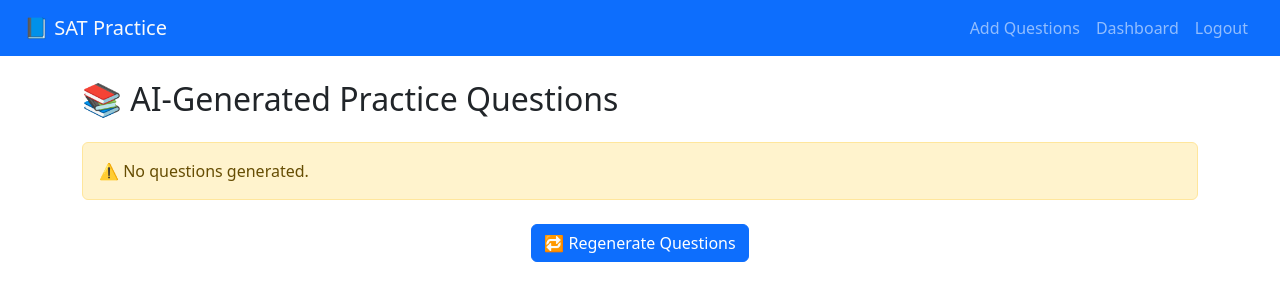
After one commit to youyhui/sataiproto, a Flask app: page /ai_practice_ui in a window 1280 px wide. The commit adds this page. Shown: the top 301 px of the page. Run offline with Flask 3, Linux system fonts and the light colour scheme; the visitor is signed in with stand-in values (Sample User, id 1); some libraries are stand-ins or nearby versions.

Commit message:
added with css

```diff
--- a/ai.py
+++ b/ai.py
@@ -51,7 +51,8 @@ def parse_mcqs(text):
             mcqs.append({
                 "questionText": q_text,
                 "options": options,
-                "correctAnswer": correct+
+                "correctAnswer": correct,
+                "explanation": "Click to reveal explanation..."
             })
         except Exception as e:
             print("Parsing error:", e)
--- a/app.py
+++ b/app.py
@@ -130,6 +130,12 @@ def analyze_weak_topics(user_id):
     """, user_id)
     return [r['category'] for r in rows if r['wrong']]
 
+@app.route('/ai_practice_ui')
+def ai_practice_ui():
+    if "userId" not in session:
+        return redirect(url_for("login"))
+    return render_template("ai_practice.html")
+
 @app.route('/ai_practice', methods=['POST'])
 def ai_practice():
     uid = session.get('userId')
@@ -140,4 +146,63 @@ def ai_practice():
     return jsonify({'status':'success','questions': qs})
 
 if __name__ == '__main__':
-    app.run(debug=True)
+    app.run(debug=True)# --- FILE: ai.py ---
+
+import openai
+import os
+from dotenv import load_dotenv
+
+load_dotenv()
+openai.api_key = os.getenv("OPENAI_API_KEY")
+
+def generate_mcqs_by_topics(topics, num_questions=5):
+    prompt = f"""
+You are a SAT MCQ generator. Generate {num_questions} SAT-style multiple-choice questions in the following categories: {', '.join(topics)}.
+
+Format strictly like this (no extra commentary):
+Question: <question text>
+A. <option A>
+B. <option B>
+C. <option C>
+D. <option D>
+Correct Answer: <A/B/C/D>
+
+One blank line between questions.
+"""
+    try:
+        response = openai.ChatCompletion.create(
+            model="gpt-3.5-turbo",
+            messages=[{"role": "user", "content": prompt}]
+        )
+        return parse_mcqs(response.choices[0].message.content)
+    except Exception as e:
+        print("OpenAI error:", e)
+        return []
+
+def parse_mcqs(text):
+    mcqs = []
+    questions = text.strip().split("\n\n")
+    for q in questions:
+        lines = q.strip().split("\n")
+        if len(lines) < 6:
+            continue
+        try:
+            q_text = lines[0].replace("Question:", "").strip()
+            options = {
+                lines[1][0]: lines[1][3:].strip(),
+                lines[2][0]: lines[2][3:].strip(),
+                lines[3][0]: lines[3][3:].strip(),
+                lines[4][0]: lines[4][3:].strip(),
+            }
+            correct = lines[5].replace("Correct Answer:", "").strip().upper()
+
+            mcqs.append({
+                "questionText": q_text,
+                "options": options,
+                "correctAnswer": correct,
+                "explanation": "Generated using AI based on topic analysis."
+            })
+        except Exception as e:
+            print("Parsing error:", e)
+            continue
+    return mcqs
--- /dev/null
+++ b/templates/ai_practice.html
@@ -0,0 +1,33 @@
+{% extends 'layout.html' %}
+{% block title %}AI Practice{% endblock %}
+{% block content %}
+
+<h2 class="mb-4">📚 AI-Generated Practice Questions</h2>
+
+{% if questions %}
+  {% for q in questions %}
+    <div class="card mb-4 shadow-sm">
+      <div class="card-body">
+        <h5 class="card-title">Q{{ loop.index }}. {{ q.questionText }}</h5>
+        <ul class="list-group list-group-flush mt-3">
+          {% for key, val in q.options.items() %}
+          <li class="list-group-item">{{ key }}. {{ val }}</li>
+          {% endfor %}
+        </ul>
+        <div class="mt-3">
+          <span class="badge bg-success">Correct: {{ q.correctAnswer }}</span>
+        </div>
+      </div>
+    </div>
+  {% endfor %}
+{% else %}
+  <div class="alert alert-warning">⚠️ No questions generated.</div>
+{% endif %}
+
+<div class="text-center mt-4">
+  <form method="post">
+    <button class="btn btn-primary">🔁 Regenerate Questions</button>
+  </form>
+</div>
+
+{% endblock %}
--- a/templates/layout.html
+++ b/templates/layout.html
@@ -4,27 +4,33 @@
   <meta charset="UTF-8" />
   <meta name="viewport" content="width=device-width, initial-scale=1.0" />
   <title>{% block title %}AI Practice Quiz{% endblock %}</title>
+
+  <!-- Bootstrap & KaTeX -->
+  <link href="https://cdn.jsdelivr.net/npm/bootstrap@5.3.0/dist/css/bootstrap.min.css" rel="stylesheet" />
+  <link rel="stylesheet" href="https://cdn.jsdelivr.net/npm/katex@0.16.9/dist/katex.min.css" />
+  <script defer src="https://cdn.jsdelivr.net/npm/katex@0.16.9/dist/katex.min.js"></script>
+  <script defer src="https://cdn.jsdelivr.net/npm/katex@0.16.9/dist/contrib/auto-render.min.js"
+    onload="renderMathInElement(document.body, { delimiters: [{left: '\\(', right: '\\)', display: false}, {left: '\\[', right: '\\]', display: true}] });">
+  </script>
+
   <link rel="stylesheet" href="{{ url_for('static', filename='css/questions.css') }}" />
   <script defer src="{{ url_for('static', filename='js/questions.js') }}"></script>
-    <link rel="stylesheet" href="https://cdn.jsdelivr.net/npm/katex@0.16.9/dist/katex.min.css" />
-    <script defer src="https://cdn.jsdelivr.net/npm/katex@0.16.9/dist/katex.min.js"></script>
-    <script
-        defer
-        src="https://cdn.jsdelivr.net/npm/katex@0.16.9/dist/contrib/auto-render.min.js"
-        onload="renderMathInElement(document.body, { delimiters: [{left: '\\(', right: '\\)', display: false}, {left: '\\[', right: '\\]', display: true}] });"
-    ></script>
 </head>
 <body>
-    <header>
-        <h1>AI Practice Quiz</h1>
-        <nav>
-            <a href="{{ url_for('index') }}">Home</a>
-            <a href="{{ url_for('questions_page') }}">Add Questions</a>
-            {% if session.userId %}<a href="{{ url_for('dashboard') }}">Dashboard</a>
-            <a href="{{ url_for('logout') }}">Logout</a>{% endif %}
+  <nav class="navbar navbar-expand-lg navbar-dark bg-primary px-4">
+    <a class="navbar-brand text-light" href="{{ url_for('index') }}">📘 SAT Practice</a>
+    <div class="collapse navbar-collapse">
+      <ul class="navbar-nav ms-auto">
+        <li class="nav-item"><a class="nav-link" href="{{ url_for('questions_page') }}">Add Questions</a></li>
+        {% if session.userId %}
+        <li class="nav-item"><a class="nav-link" href="{{ url_for('dashboard') }}">Dashboard</a></li>
+        <li class="nav-item"><a class="nav-link" href="{{ url_for('logout') }}">Logout</a></li>
+        {% endif %}
+      </ul>
+    </div>
   </nav>
-    </header>
-    <main>
+
+  <main class="container py-4">
     {% block content %}{% endblock %}
   </main>
 </body>
```
Also changed, not shown: static/questions.css (+18 -0 lines), templates/final_score.html (+4 -5 lines), templates/index.html (+10 -8 lines), templates/questions.html (+12 -8 lines), 2 other files. Lines whose indentation alone changed are shown as unchanged.
